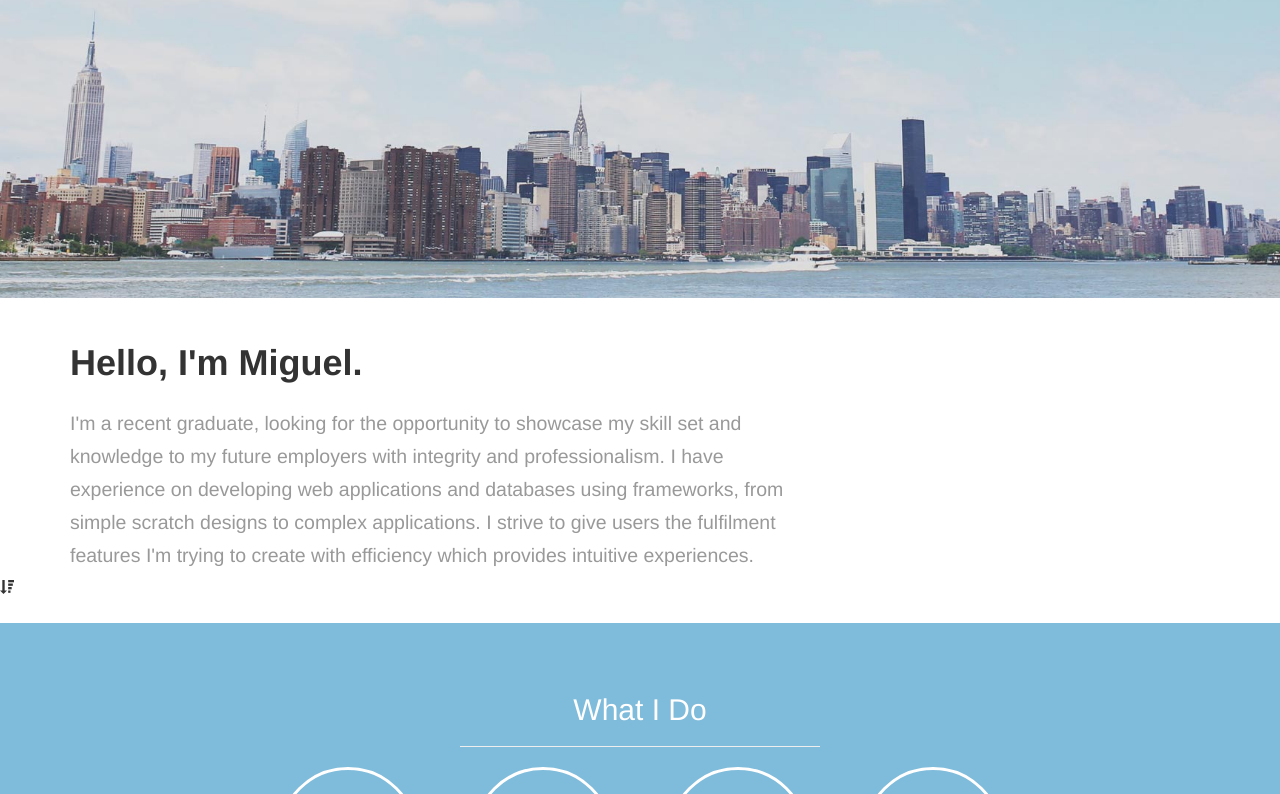
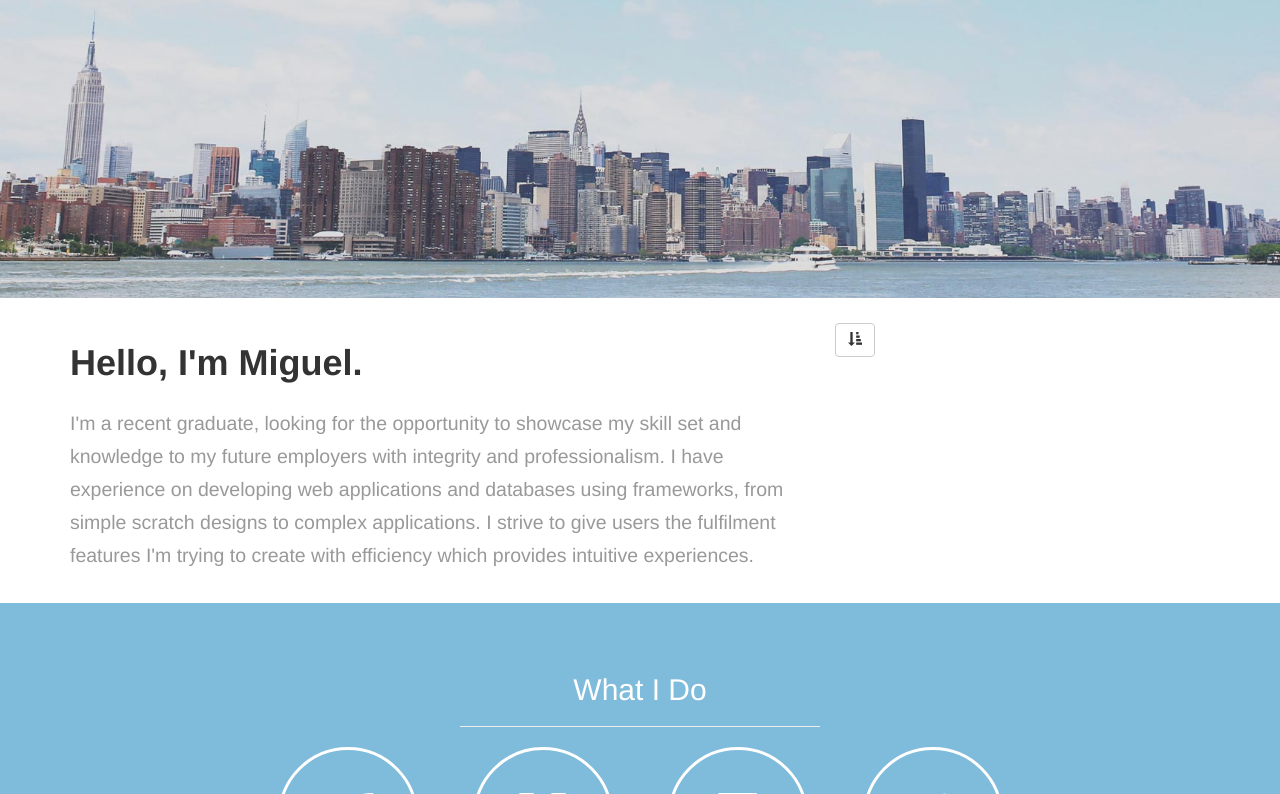
Before and after one commit to zYu5uk3/Portfolio.github.io, a plain HTML site: page index.html in a window 1280 px wide. Shown: the part 502-1296 px from the top of the page. Drawn offline with Linux system fonts and the light colour scheme.

Commit message:
update
update

```diff
--- a/index.html
+++ b/index.html
@@ -72,10 +72,12 @@
                         </small>
                     </h2>
                 </div>
+                <button type = "button" class = "btn btn-default">
+                    <span class = "glyphicon glyphicon-sort-by-attributes"></span>
+                </button>
             </div>
         </div>
-        <i id="services" class="glyphicon glyphicon-sort-by-attributes-alt"></i>
-    </div>
+     </div>
     <!-- /About Me -->
 
     <!-- What I Do -->
```
